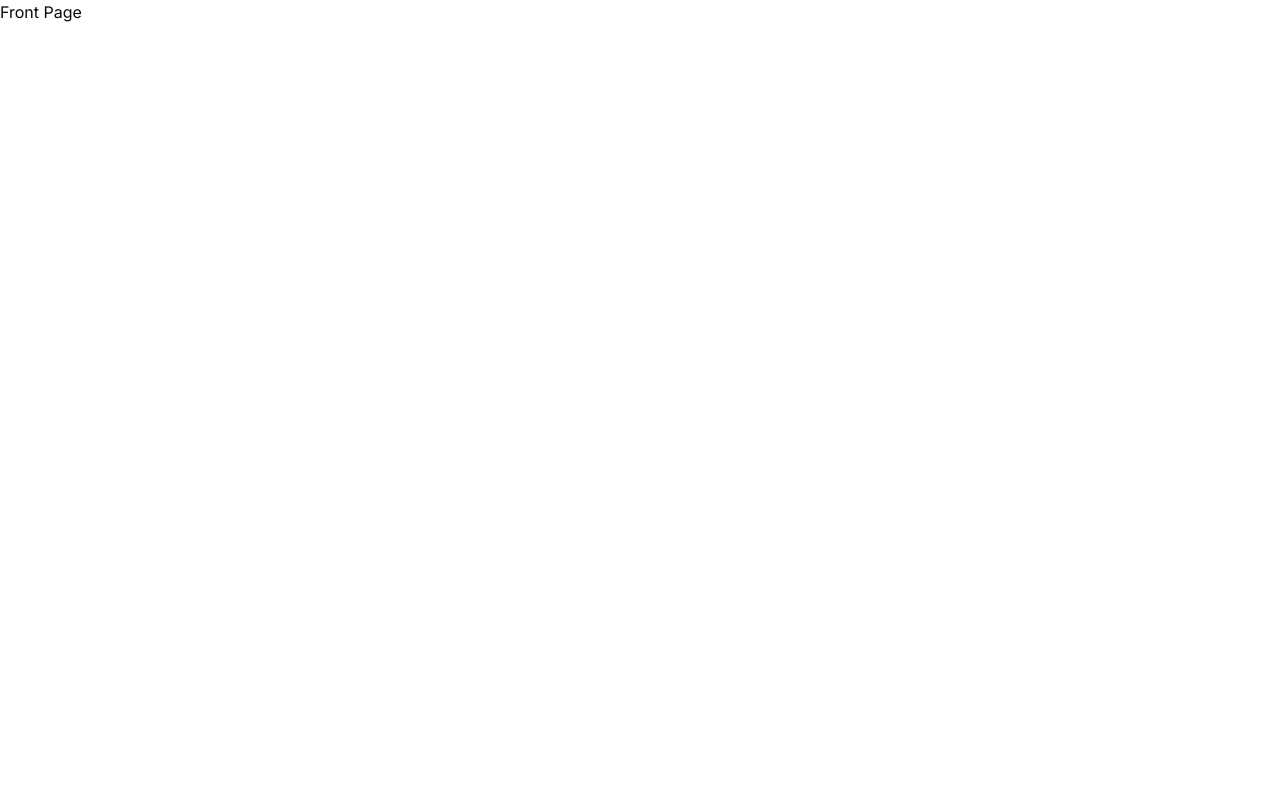
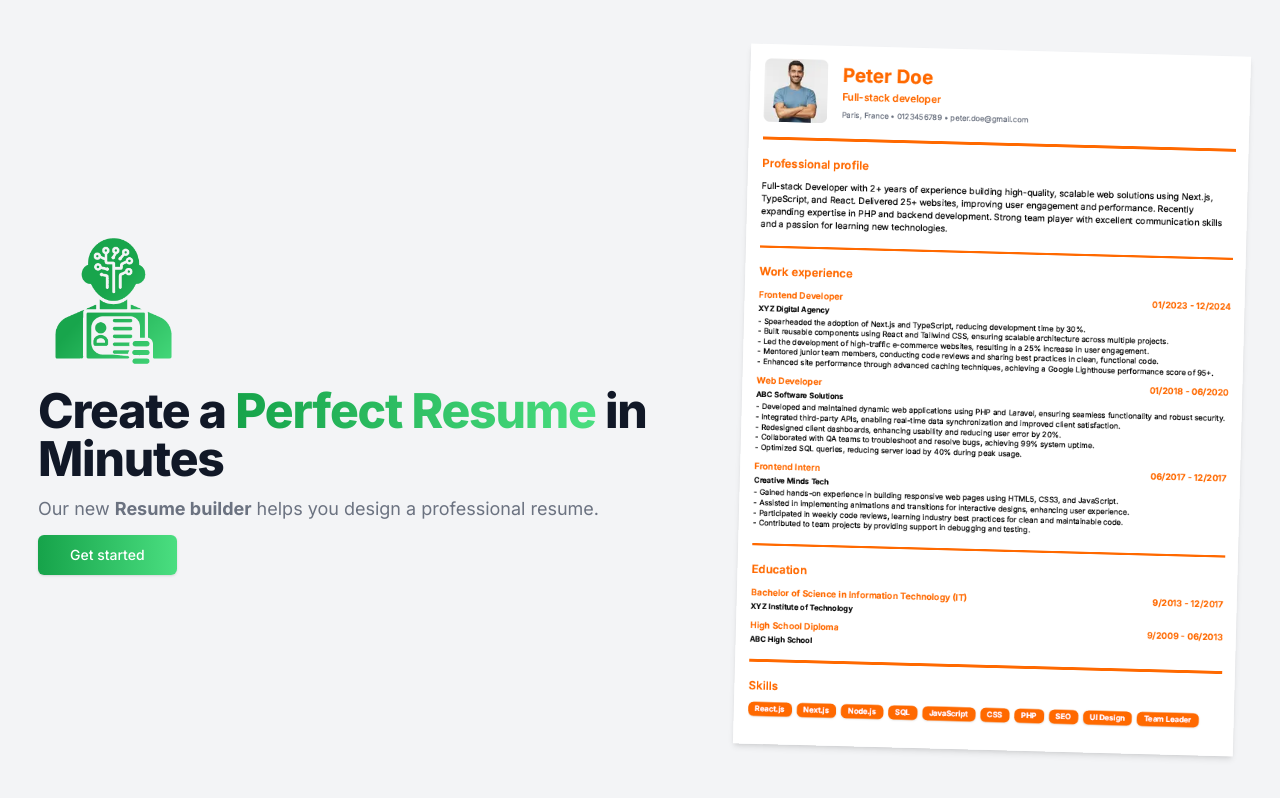
Before and after one commit to dalinec/resume-builder, a Next.js app: page / in a window 1280 px wide. Built offline with nearby package versions, Linux system fonts and the light colour scheme.

Commit message:
added the frontpage

```diff
--- a/src/app/page.tsx
+++ b/src/app/page.tsx
@@ -1,3 +1,43 @@
+import Image from "next/image";
+import logo from "@/assets/logo.png";
+import { Button } from "@/components/ui/button";
+import Link from "next/link";
+import resumePreview from "@/assets/preview.png";
+
 export default function Home() {
-  return <main>Front Page</main>;
+  return (
+    <main className="flex min-h-screen flex-col items-center justify-center gap-6 bg-gray-100 px-5 py-12 text-center text-gray-900 md:flex-row md:text-start lg:gap-12">
+      <div className="max-w-prose space-y-3">
+        <Image
+          src={logo}
+          alt="Logo"
+          width={150}
+          height={150}
+          className="mx-auto md:ms-0"
+        />
+        <h1 className="scroll-m-20 text-4xl font-extrabold tracking-tight lg:text-5xl">
+          Create a{" "}
+          <span className="inline-block bg-gradient-to-r from-green-600 to-green-400 bg-clip-text text-transparent">
+            Perfect Resume
+          </span>{" "}
+          in Minutes
+        </h1>
+        <p className="text-lg text-gray-500">
+          Our new <span className="font-bold">Resume builder</span> helps you
+          design a professional resume.
+        </p>
+        <Button size={"lg"} asChild variant={"premium"}>
+          <Link href={"/resumes"}>Get started</Link>
+        </Button>
+      </div>
+      <div>
+        <Image
+          src={resumePreview}
+          alt="resume preview"
+          width={500}
+          className="shadow-md lg:rotate-[1.5deg]"
+        />
+      </div>
+    </main>
+  );
 }
--- a/src/components/ui/button.tsx
+++ b/src/components/ui/button.tsx
@@ -1,8 +1,8 @@
-import * as React from "react"
-import { Slot } from "@radix-ui/react-slot"
-import { cva, type VariantProps } from "class-variance-authority"
+import * as React from "react";
+import { Slot } from "@radix-ui/react-slot";
+import { cva, type VariantProps } from "class-variance-authority";
 
-import { cn } from "@/lib/utils"
+import { cn } from "@/lib/utils";
 
 const buttonVariants = cva(
   "inline-flex items-center justify-center gap-2 whitespace-nowrap rounded-md text-sm font-medium transition-colors focus-visible:outline-none focus-visible:ring-1 focus-visible:ring-ring disabled:pointer-events-none disabled:opacity-50 [&_svg]:pointer-events-none [&_svg]:size-4 [&_svg]:shrink-0",
@@ -19,6 +19,8 @@
           "bg-secondary text-secondary-foreground shadow-sm hover:bg-secondary/80",
         ghost: "hover:bg-accent hover:text-accent-foreground",
         link: "text-primary underline-offset-4 hover:underline",
+        premium:
+          "bg-gradient-to-r from-green-600 to-green-400 text-white shadow hover:from-green-600/90 hover:to-green-400/90",
       },
       size: {
         default: "h-9 px-4 py-2",
@@ -31,27 +33,27 @@
       variant: "default",
       size: "default",
     },
-  }
-)
+  },
+);
 
 export interface ButtonProps
   extends React.ButtonHTMLAttributes<HTMLButtonElement>,
     VariantProps<typeof buttonVariants> {
-  asChild?: boolean
+  asChild?: boolean;
 }
 
 const Button = React.forwardRef<HTMLButtonElement, ButtonProps>(
   ({ className, variant, size, asChild = false, ...props }, ref) => {
-    const Comp = asChild ? Slot : "button"
+    const Comp = asChild ? Slot : "button";
     return (
       <Comp
         className={cn(buttonVariants({ variant, size, className }))}
         ref={ref}
         {...props}
       />
-    )
-  }
-)
-Button.displayName = "Button"
+    );
+  },
+);
+Button.displayName = "Button";
 
-export { Button, buttonVariants }
+export { Button, buttonVariants };
```
Also changed, not shown: src/assets/preview.png (added).
